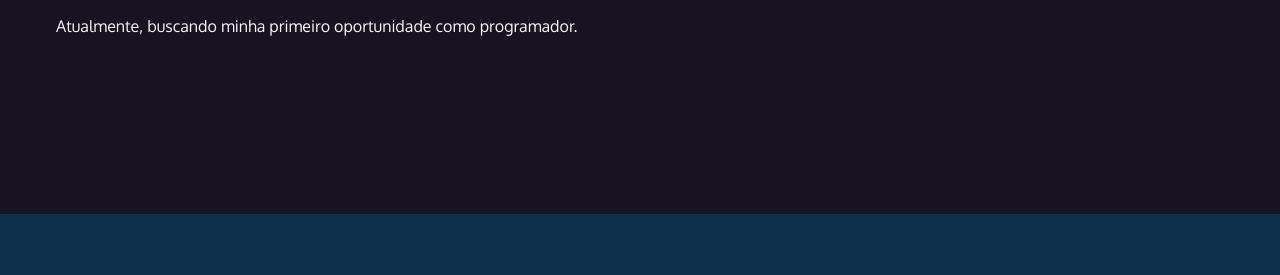
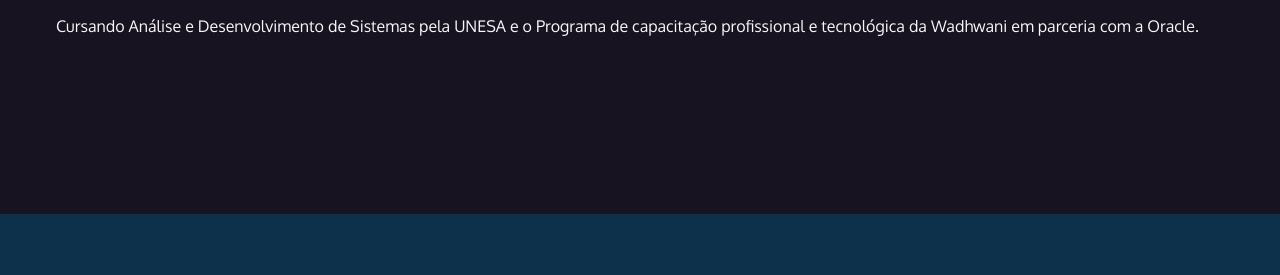
Before and after one commit to mikedsousa/portfolio-frontend, a plain HTML site: page index.html in a window 1280 px wide. Shown: the part 412-687 px from the top of the page. Drawn offline with Linux system fonts and the light colour scheme; a web font is replaced by a local one.

Commit message:
Update index.html

```diff
--- a/index.html
+++ b/index.html
@@ -40,7 +40,7 @@
         data-type='[ "Eu desenvolvo projetos front-end.", "Me especializando em Javascript.", "Sejam bem vindos!" ]'><span
           class="wrap"></span></a>
     </h2>
-    <p>Atualmente, buscando minha primeiro oportunidade como programador.</p>
+    <p>Cursando Análise e Desenvolvimento de Sistemas pela UNESA e o Programa de capacitação profissional e tecnológica da Wadhwani em parceria com a Oracle.</p>
   </section>
 
   <!-- Project Session -->
```
